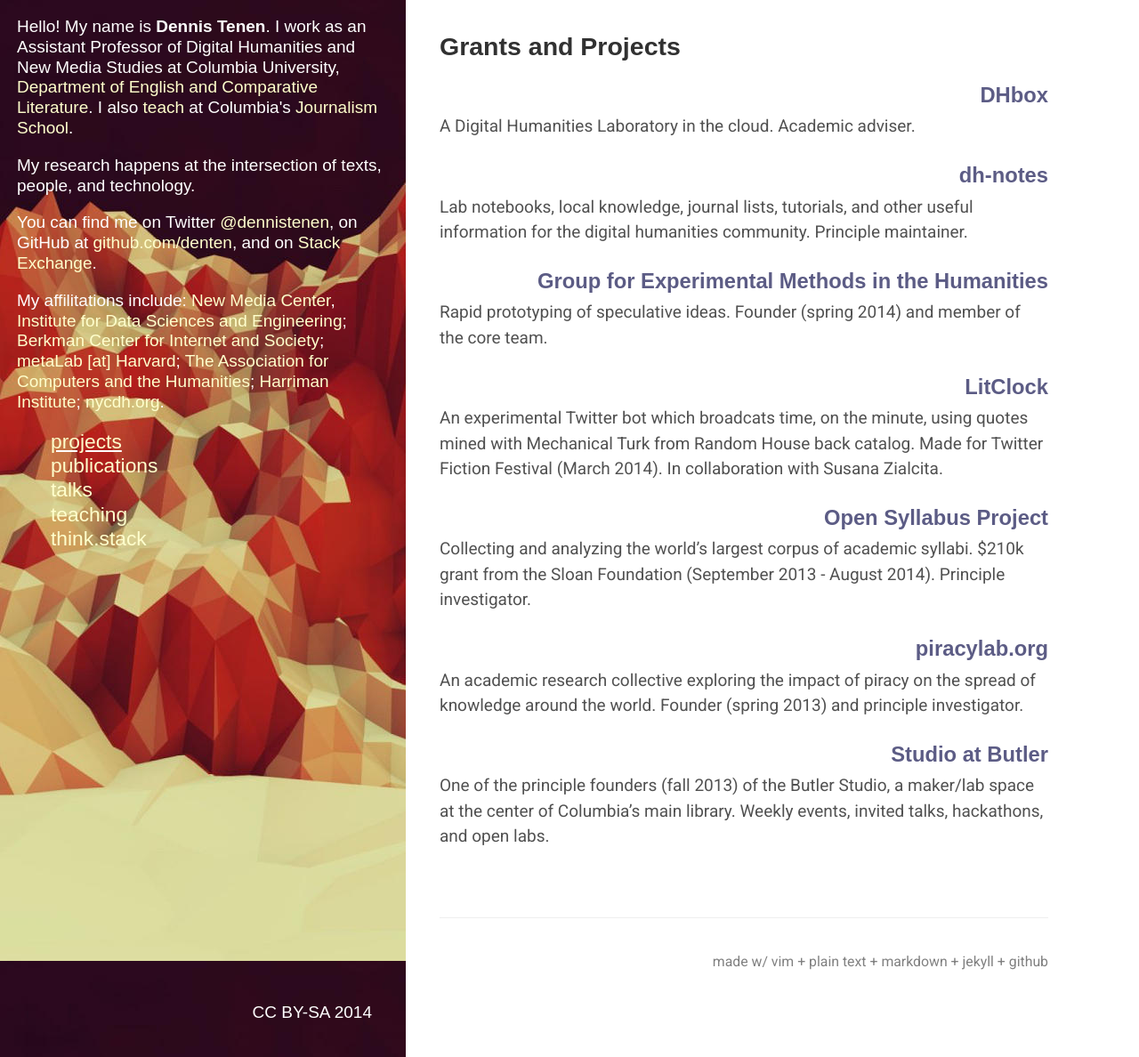
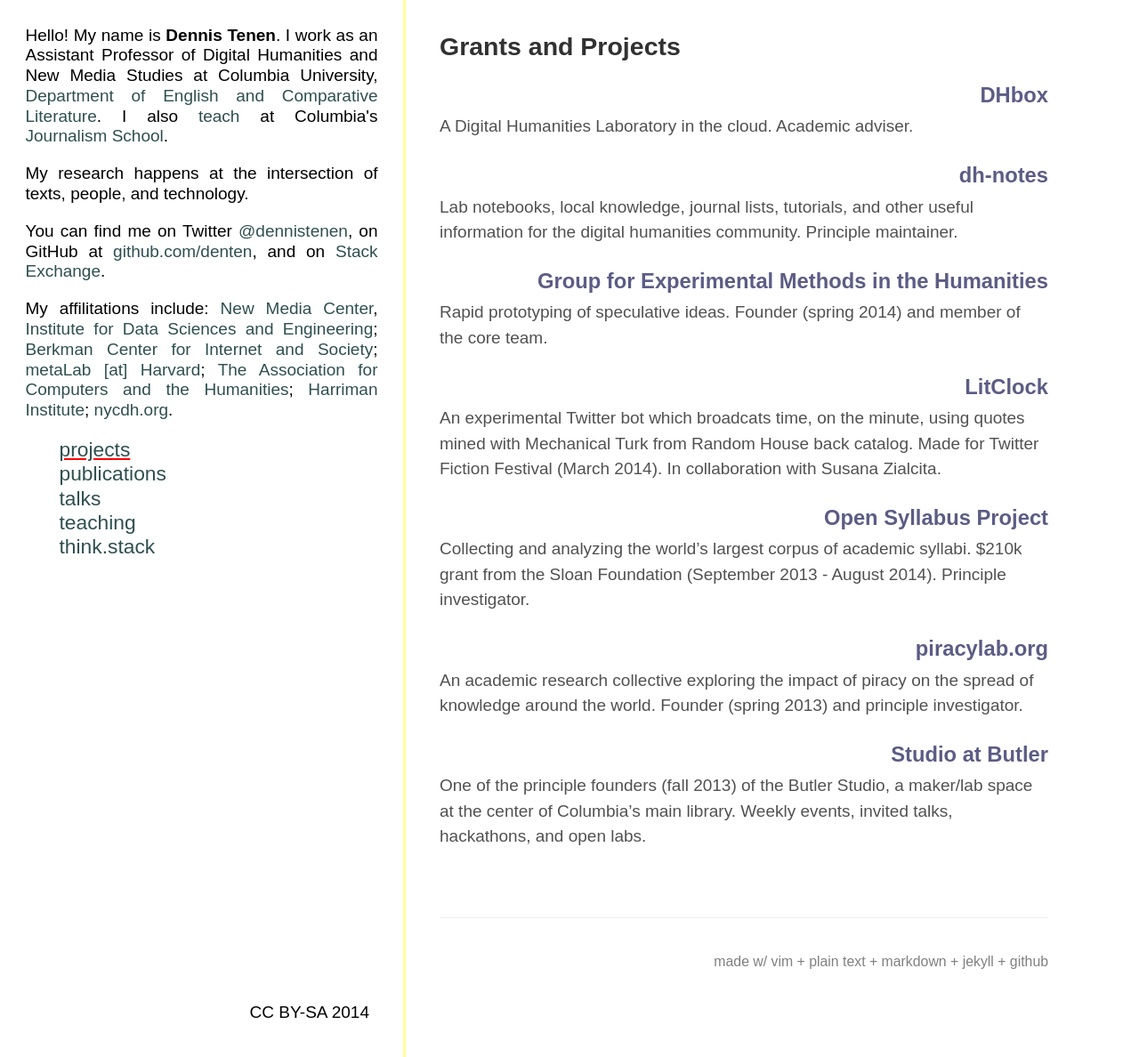
Before and after one commit to denten/denten.github.io, a Jekyll site: the page built from _pages/category-pages/projects.md, in a window 1280 px wide and 1188 px high. Shown: the whole window at 89% size. Built offline with Jekyll 4.4.1, drawn with Linux system fonts in a browser that asks for light colours; some web fonts are replaced.

Commit message:
changing styles

```diff
--- a/public/css/hyde.css
+++ b/public/css/hyde.css
@@ -33,7 +33,7 @@
  */
 
 html {
-  font-family: "Roboto", sans-serif;
+  font-family: 'Anaheim', sans-serif;
 }
 @media (min-width: 48rem) {
   html {
@@ -55,11 +55,14 @@
  */
 
 .sidebar {
-  padding: 1rem 1rem;
-  color: #fff;
-  background-color: #202020;
+  padding: 1.5rem;
+  color: black;
+  background-color: white;
   font-family: 'Anaheim', sans-serif;
-  background-image: url('../polygon.jpg')
+  text-align: justify;
+  border-right-style: solid;
+  border-right-color: #FFFF99;
+  /*background-image: url('../polygon.jpg') */
 }
 
 @media (min-width: 48rem) {
@@ -69,14 +72,14 @@
     left: 0;
     bottom: 0;
     width: 24rem;
-    text-align: left;
+    text-align: justify;
     line-height: 1.2;
   }
 }
 
 /* Sidebar links */
 .sidebar a {
-  color: #ffffcc;
+  color: DarkSlateGray;
 }
 
 /* About section */
@@ -101,6 +104,8 @@
 }
 .sidebar-nav-item.active {
   text-decoration: underline;
+  -moz-text-decoration-color: red; /* Code for Firefox */
+  text-decoration-color: red;
 }
 
 /* Sticky sidebar
@@ -170,86 +175,3 @@
     margin-right: 22rem;
   }
 }
-
-
-
-/*
- * Themes
- *
- * As of v1.1, Hyde includes optional themes to color the sidebar and links
- * within blog posts. To use, add the class of your choosing to the `body`.
- */
-
-/* Base16 (http://chriskempson.github.io/base16/#default) */
-
-/* Red */
-.theme-base-08 .sidebar {
-  background-color: #ac4142;
-}
-.theme-base-08 .content a,
-.theme-base-08 .related-posts li a:hover {
-  color: #ac4142;
-}
-
-/* Orange */
-.theme-base-09 .sidebar {
-  background-color: #d28445;
-}
-.theme-base-09 .content a,
-.theme-base-09 .related-posts li a:hover {
-  color: #d28445;
-}
-
-/* Yellow */
-.theme-base-0a .sidebar {
-  background-color: #f4bf75;
-}
-.theme-base-0a .content a,
-.theme-base-0a .related-posts li a:hover {
-  color: #f4bf75;
-}
-
-/* Green */
-.theme-base-0b .sidebar {
-  background-color: #90a959;
-}
-.theme-base-0b .content a,
-.theme-base-0b .related-posts li a:hover {
-  color: #90a959;
-}
-
-/* Cyan */
-.theme-base-0c .sidebar {
-  background-color: #75b5aa;
-}
-.theme-base-0c .content a,
-.theme-base-0c .related-posts li a:hover {
-  color: #75b5aa;
-}
-
-/* Blue */
-.theme-base-0d .sidebar {
-  background-color: #6a9fb5;
-}
-.theme-base-0d .content a,
-.theme-base-0d .related-posts li a:hover {
-  color: #6a9fb5;
-}
-
-/* Magenta */
-.theme-base-0e .sidebar {
-  background-color: #aa759f;
-}
-.theme-base-0e .content a,
-.theme-base-0e .related-posts li a:hover {
-  color: #aa759f;
-}
-
-/* Brown */
-.theme-base-0f .sidebar {
-  background-color: #8f5536;
-}
-.theme-base-0f .content a,
-.theme-base-0f .related-posts li a:hover {
-  color: #8f5536;
-}
```
